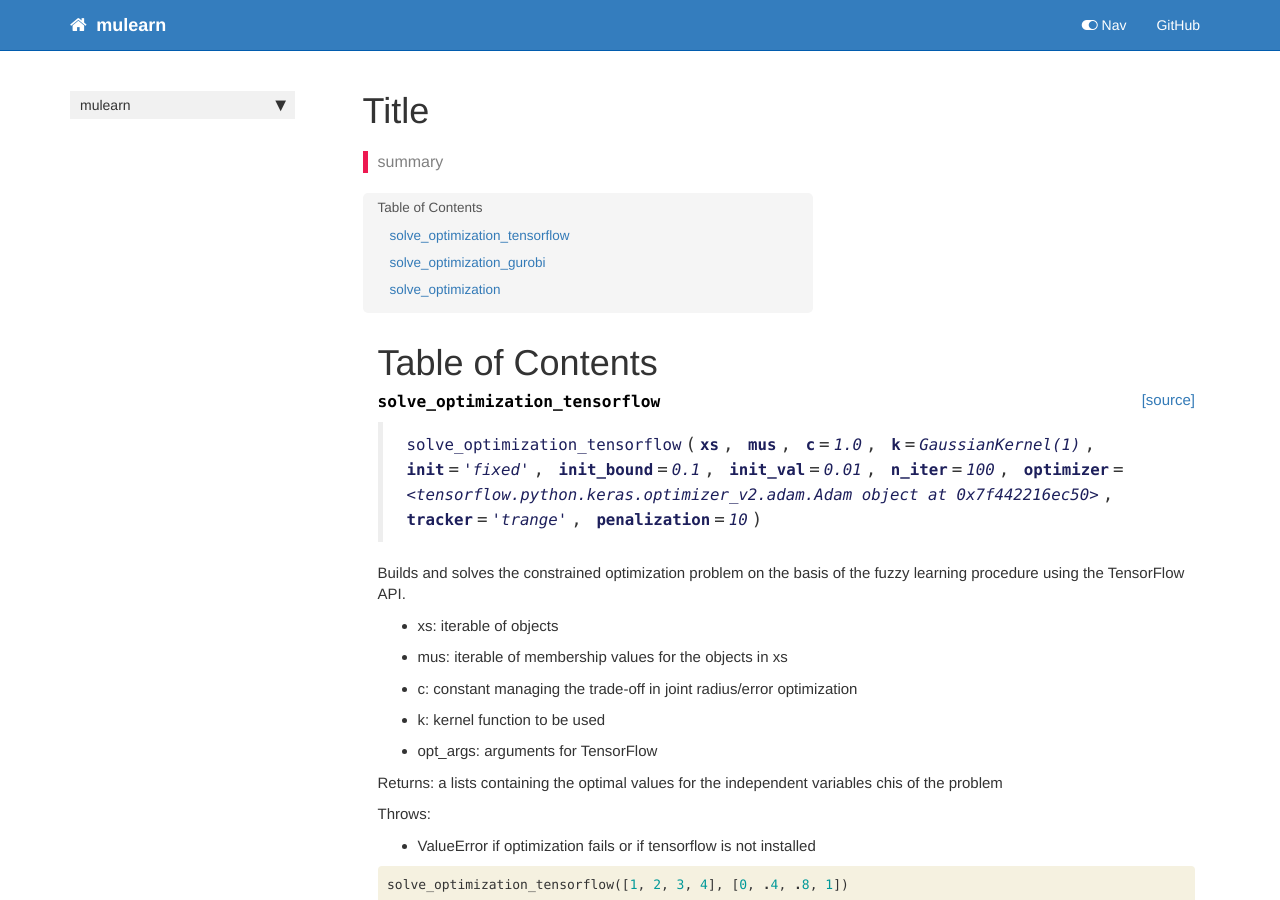
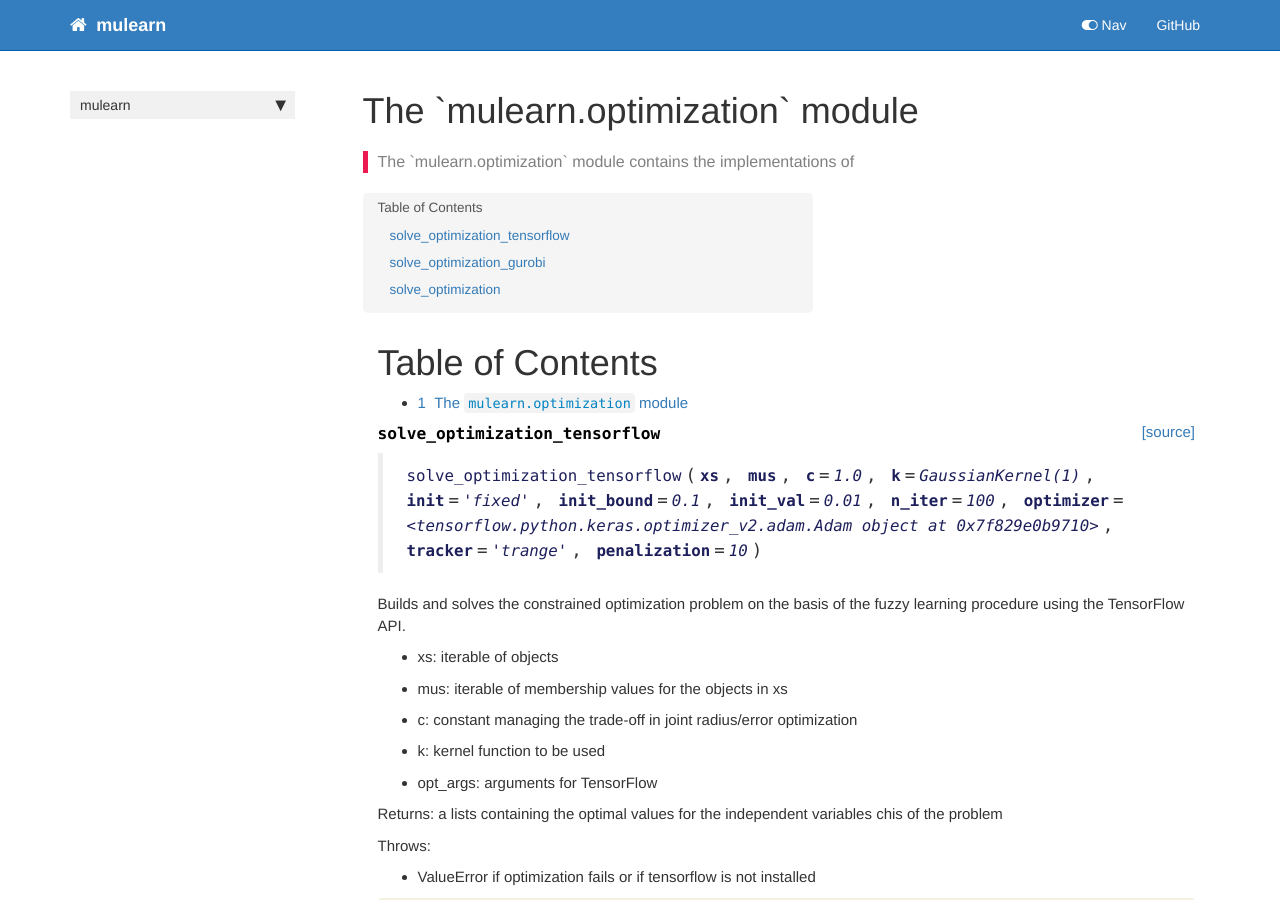
Before and after one commit to ManuelDileo/mulearn, a Jekyll site: the page built from docs/optimisation.html, in a window 1280 px wide and 900 px high. Built offline with Jekyll 4.4.1, drawn with Linux system fonts in a browser that asks for light colours; nearby versions of some CDN libraries; comment, search, counter and statistics services are not loaded.

Commit message:
Added headings in optimization module

```diff
--- a/docs/_data/sidebars/home_sidebar.yml
+++ b/docs/_data/sidebars/home_sidebar.yml
@@ -16,7 +16,7 @@ entries:
       title: 'The `mulearn.fuzzifier` module '
       url: /fuzzifiers
     - output: web,pdf
-      title: Title
+      title: 'The `mulearn.optimization` module '
       url: /optimisation
     output: web
     title: mulearn
--- a/docs/optimisation.html
+++ b/docs/optimisation.html
@@ -1,12 +1,12 @@
 ---
 
-title: Title
+title: The `mulearn.optimization` module
 
 keywords: fastai
 sidebar: home_sidebar
 
-summary: "summary"
-description: "summary"
+summary: "The `mulearn.optimization` module contains the implementations of"
+description: "The `mulearn.optimization` module contains the implementations of"
 ---
 <!--
 
@@ -30,7 +30,7 @@ description: "summary"
 <div class="cell border-box-sizing text_cell rendered"><div class="inner_cell">
 <div class="text_cell_render border-box-sizing rendered_html">
 <p><h1>Table of Contents<span class="tocSkip"></span></h1></p>
-<div class="toc"><ul class="toc-item"></ul></div>
+<div class="toc"><ul class="toc-item"><li><span><a href="#The-mulearn.optimization-module" data-toc-modified-id="The-mulearn.optimization-module-1"><span class="toc-item-num">1&nbsp;&nbsp;</span>The <code>mulearn.optimization</code> module</a></span></li></ul></div>
 </div>
 </div>
 </div>
@@ -59,7 +59,7 @@ description: "summary"
 
 
 <div class="output_markdown rendered_html output_subarea ">
-<h4 id="solve_optimization_tensorflow" class="doc_header"><code>solve_optimization_tensorflow</code><a href="https://github.com/dariomalchiodi/mulearn/tree/master/mulearn/optimisation.py#L37" class="source_link" style="float:right">[source]</a></h4><blockquote><p><code>solve_optimization_tensorflow</code>(<strong><code>xs</code></strong>, <strong><code>mus</code></strong>, <strong><code>c</code></strong>=<em><code>1.0</code></em>, <strong><code>k</code></strong>=<em><code>GaussianKernel(1)</code></em>, <strong><code>init</code></strong>=<em><code>'fixed'</code></em>, <strong><code>init_bound</code></strong>=<em><code>0.1</code></em>, <strong><code>init_val</code></strong>=<em><code>0.01</code></em>, <strong><code>n_iter</code></strong>=<em><code>100</code></em>, <strong><code>optimizer</code></strong>=<em><code>&lt;tensorflow.python.keras.optimizer_v2.adam.Adam object at 0x7f442216ec50&gt;</code></em>, <strong><code>tracker</code></strong>=<em><code>'trange'</code></em>, <strong><code>penalization</code></strong>=<em><code>10</code></em>)</p>
+<h4 id="solve_optimization_tensorflow" class="doc_header"><code>solve_optimization_tensorflow</code><a href="https://github.com/dariomalchiodi/mulearn/tree/master/mulearn/optimisation.py#L37" class="source_link" style="float:right">[source]</a></h4><blockquote><p><code>solve_optimization_tensorflow</code>(<strong><code>xs</code></strong>, <strong><code>mus</code></strong>, <strong><code>c</code></strong>=<em><code>1.0</code></em>, <strong><code>k</code></strong>=<em><code>GaussianKernel(1)</code></em>, <strong><code>init</code></strong>=<em><code>'fixed'</code></em>, <strong><code>init_bound</code></strong>=<em><code>0.1</code></em>, <strong><code>init_val</code></strong>=<em><code>0.01</code></em>, <strong><code>n_iter</code></strong>=<em><code>100</code></em>, <strong><code>optimizer</code></strong>=<em><code>&lt;tensorflow.python.keras.optimizer_v2.adam.Adam object at 0x7f829e0b9710&gt;</code></em>, <strong><code>tracker</code></strong>=<em><code>'trange'</code></em>, <strong><code>penalization</code></strong>=<em><code>10</code></em>)</p>
 </blockquote>
 <p>Builds and solves the constrained optimization problem on the basis
 of the fuzzy learning procedure using the TensorFlow API.</p>
--- a/docs/sidebar.json
+++ b/docs/sidebar.json
@@ -3,6 +3,6 @@
     "Overview": "/",
     "The `mulearn.kernel` module ": "/kernel",
     "The `mulearn.fuzzifier` module ": "/fuzzifiers",
-    "Title": "/optimisation"
+    "The `mulearn.optimization` module ": "/optimisation"
   }
 }
```
Also changed, not shown: 1 other file.
